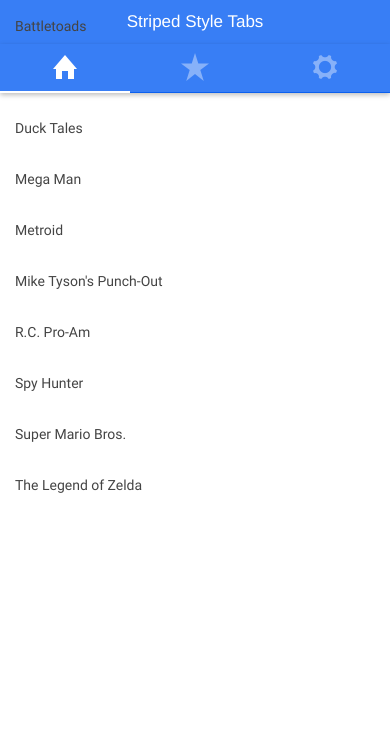
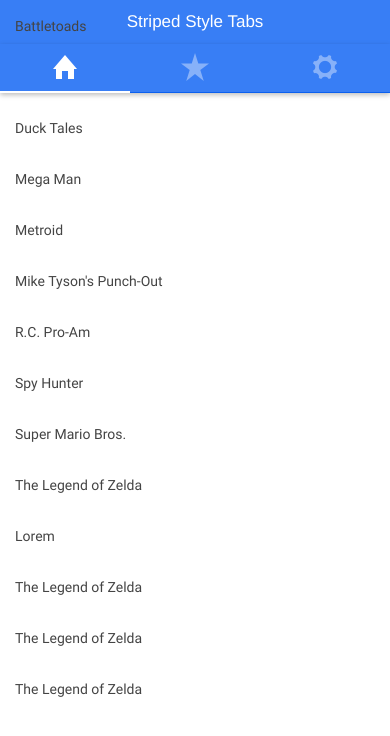
Before and after one commit to tpalmer75/munch-ionic, a website: page www/index.html in a window 390 px wide. Drawn offline with Linux system fonts and the light colour scheme; some packages are replaced by stand-ins of ours; files that its build step writes are made by us from their sources; files whose address does not match are found by name.

Commit message:
Pushed to ionic View

```diff
--- a/www/index.html
+++ b/www/index.html
@@ -13,10 +13,11 @@
 
     <!-- ionic material -->
     <link href="lib/ionic-material/dist/ionic.material.min.css" rel="stylesheet">
-    <script src="lib/ionic-material/dist/ionic.material.min.js"></script>
+
 
     <!-- ionic/angularjs js -->
     <script src="lib/ionic/js/ionic.bundle.js"></script>
+    <script src="lib/ionic-material/dist/ionic.material.min.js"></script>
 
     <!-- cordova script (this will be a 404 during development) -->
     <script src="cordova.js"></script>
@@ -69,7 +70,7 @@
           Metroid
         </li>
         <li class="item">
-          Mike Tyson's Punch-Out
+          Mike Tyson&apos;s Punch-Out
         </li>
         <li class="item">
           R.C. Pro-Am
@@ -83,7 +84,18 @@
         <li class="item">
           The Legend of Zelda
         </li>
-
+        <li class="item">
+          Lorem
+        </li>
+        <li class="item">
+          The Legend of Zelda
+        </li>
+        <li class="item">
+          The Legend of Zelda
+        </li>
+        <li class="item">
+          The Legend of Zelda
+        </li>
       </ul>
       </ion-content>
         </ion-tab>
```
Also changed, not shown: 1 other file.
